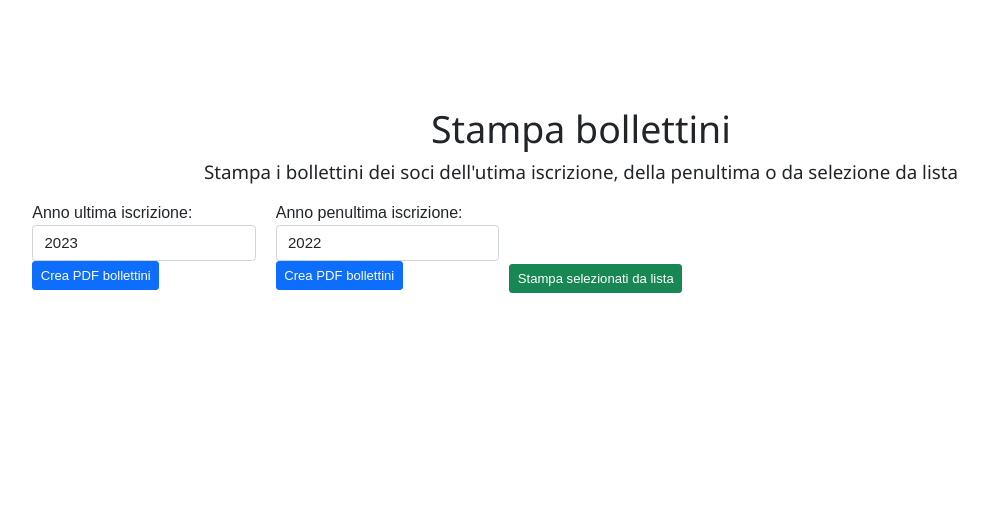
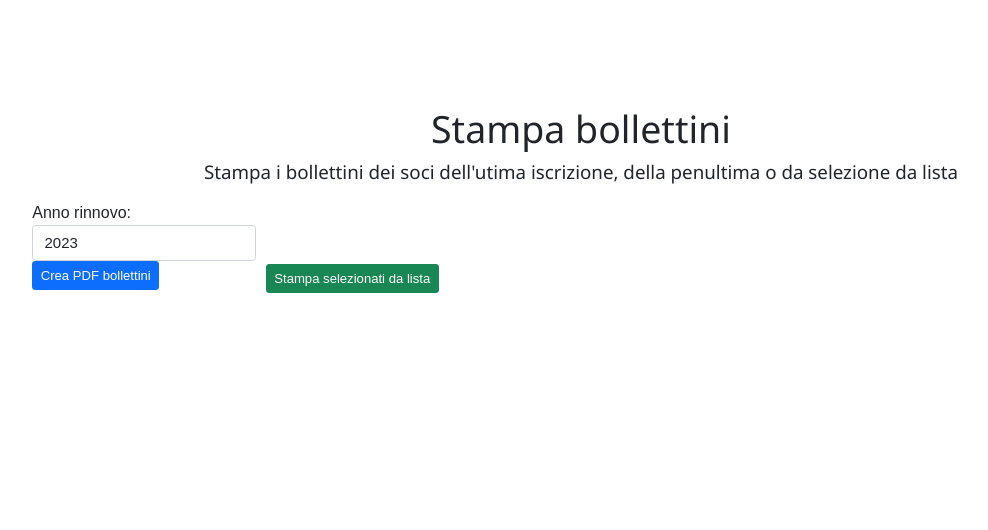
Before and after one commit to RRino/sgrighe, a Laravel app: page /bollettini_anno in a window 1280 px wide. Shown: the part 86-616 px from the top of the page, without its empty margins (59-1047 px from the left). Run offline with Laravel 10, Linux system fonts and the light colour scheme; style sheets or scripts are compiled from the project's sources; some libraries are stand-ins or nearby versions.

Commit message:
Bollettini ed etichette

```diff
--- a/resources/views/pdf/pdfFiltroAnno.blade.php
+++ /dev/null
@@ -1,45 +0,0 @@
- @include('layouts.app')
- <link rel="stylesheet" href="css/app.css">
- <div class="container">
-<br>
- <h1 class="tit-add">Stampa bollettini</h1>
- <h5 class="tit-add">Stampa i bollettini dei soci dell'utima iscrizione, della penultima o da selezione da lista</h5>
- <style>
-     .form {
-         float: left;
-         margin: 10px;
-     }
-
-.b-list {
-  margin-top: 73px;
-}
- </style>
- @section('content')
-
-
- @stop
-
-     <form action="bollettini_ultimo" class="form" method="POST">
-         @csrf
-         <div class="form-group">
-             <label for="usr">Anno ultima iscrizione:</label>
-             <input type="text" class="form-control" id="nom" name="bollettini_ultimo"
-                 value="{{ now()->year }}">
-         </div>
-         <button type="submit" class="btn btn-primary btn-sm btn-block">Crea PDF bollettini</button>
-     </form>
-
-
-
-     <form action="bollettini_penultimo" class="form" method="POST">
-         @csrf
-         <div class="form-group">
-             <label for="usr">Anno penultima iscrizione:</label>
-             <input type="text" class="form-control" id="nom" name="bollettini_penultimo"
-                 value="{{ now()->year - 1 }}" placeholder="Inserire anno scorso">
-         </div>
-         <button type="submit" class="btn btn-primary  btn-sm btn-block">Crea PDF bollettini</button>
-     </form>
-
-     <a class="btn btn-success btn-sm b-list" href="{{ '/list' }}" role="button">Stampa selezionati da lista</a><br><br>
- </div>
--- /dev/null
+++ b/resources/views/pdf/pdfFiltroBollettini.blade.php
@@ -0,0 +1,34 @@
+ @include('layouts.app')
+ <link rel="stylesheet" href="css/app.css">
+ <div class="container">
+<br>
+ <h1 class="tit-add">Stampa bollettini</h1>
+ <h5 class="tit-add">Stampa i bollettini dei soci dell'utima iscrizione, della penultima o da selezione da lista</h5>
+ <style>
+     .form {
+         float: left;
+         margin: 10px;
+     }
+
+.b-list {
+  margin-top: 73px;
+}
+ </style>
+ @section('content')
+
+
+ @stop
+
+     <form action="bollettini_anno" class="form" method="POST">
+         @csrf
+         <div class="form-group">
+             <label for="usr">Anno rinnovo:</label>
+             <input type="text" class="form-control" id="nom" name="bollettini_anno" value="{{ now()->year }}">
+             <input type="hidden" class="form-control" id="nom" name="tipo" value="3">
+         </div>
+         <button type="submit" class="btn btn-primary btn-sm btn-block">Crea PDF bollettini</button>
+     </form>
+
+
+     <a class="btn btn-success btn-sm b-list" href="{{ '/list' }}" role="button">Stampa selezionati da lista</a><br><br>
+ </div>
--- a/routes/web.php
+++ b/routes/web.php
@@ -68,6 +68,7 @@ Route::controller(SociController::class)->group(function () {
     Route::get('edit/{id}', 'editSocio');
     Route::post('editSocio', 'update');// ok Aggiorna Socio usato in soci.edit.blade
     Route::get('singolo/{id}', 'singolo'); // ok Visualizza dati singolo socio
+
     Route::post('filtro', 'indexFiltro');//ok  Filtra soci per anno join con iscrizione
     Route::view('formFiltroAnno/', 'soci.FiltroAnno'); // ok // filtro anno rinnovo
     Route::get('deleteSoci/{id}', 'sociCancella'); // ok Cancella socio dal database 'deleteSoci/1' è richiamata da $ajax in index.blade
@@ -88,23 +89,20 @@ Route::controller(IscrizioneController::class)->group(function () {
 });
 
 Route::controller(PdfController::class)->group(function () {
-    //usati in view.pdf.pdfFiltroAnno.blaede.php
-    Route::post('bollettini_ultimo', 'PdfBollettini');
-    Route::post('bollettini_penultimo', 'PdfBollettini');
-    //usato da bottone "Bollettini anno" in soci.SociList.blade.php richiama la view pdf.pdfFiltroAnno
-    Route::view('bollettini_anno', 'pdf.pdfFiltroAnno');
-    //usato da bottone "Bollettini da chckbox" che chiama ajax poi da success in soci.SociList.blade.php
-    Route::get('bollettini/{tipo}', 'PdfBollettini');
-    // Route::get('bollettini_anno/{tipo}', 'pdf.pdfFiltroAnno');
-
-    //usati in view.pdf.pdfFiltroAnno.blaede.php
-    Route::post('etichette_ultimo', 'PdfEtichette');
-    Route::post('etichette_penultimo', 'PdfEtichette');
-    //usato da bottone "Bollettini anno" in soci.SociList.blade.php richiama la view pdf.pdfFiltroAnno
-    Route::view('etichette_anno', 'pdf.PdfFiltroEtichette');
-    //usato da bottone "Bollettini da chckbox" che chiama ajax poi da success in soci.SociList.blade.php
-    Route::get('etichette/{tipo}', 'PdfEtichette');
-    // Route::get('bollettini_anno/{tipo}', 'pdf.pdfFiltroAnno');
+    /**
+     * Il bottone dropdown 'bollettini da sel.' in soci.index.blade richiama ajax che prima chiama
+     * Route::post('salvaChck', [ServizioController::class, 'salvaSelChck']);
+     * il quale salva in una tabella 'servizios' gli 'id' selezionati dai checkbox
+     * poi chiama Route::get('bollettini/{tipo}', 'PdfBollettini'); con  window.location.href = "/bollettini/1";
+     * che crea i pdf dei bollettini
+     * stessa cosa per le etichette
+     */
+    Route::view('bollettini_anno', 'pdf.pdfFiltroBollettini'); // pagina con form richiamati da bottone 'Filtra anno bolettini'
+    Route::view('etichette_anno',  'pdf.PdfFiltroEtichette');
+    Route::post('bollettini_anno', 'PdfBollettini'); // richiamato dal form filtro anno bollettini
+    Route::post('etichette_anno',  'PdfEtichette');
+    Route::get('bollettini/{tipo}', 'PdfBollettini');//usato da bottone "Bollettini da chckbox" che chiama AJAX poi da success in soci.index.blade.php
+    Route::get('etichette/{tipo}',  'PdfEtichette');
 });
 
 Route::get('/nonAut', function () {
```
Also changed, not shown: app/Http/Controllers/PdfController.php (+22 -17 lines), resources/views/pdf/PdfFiltroEtichette.blade.php (+3 -11 lines), resources/views/soci/index.blade.php (+14 -40 lines), resources/views/soci/indexFiltro.blade.php (+3 -6 lines), 1 other file.
